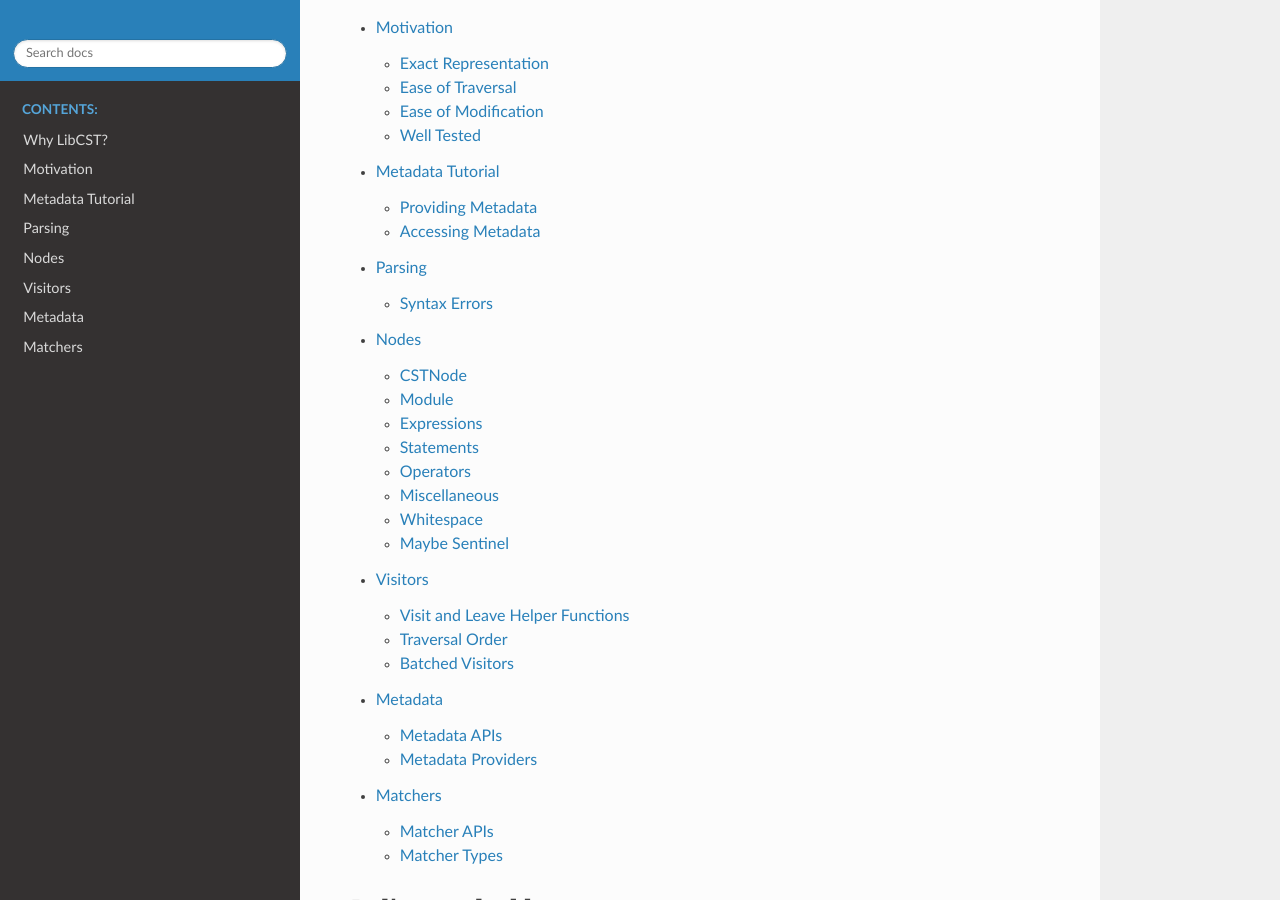
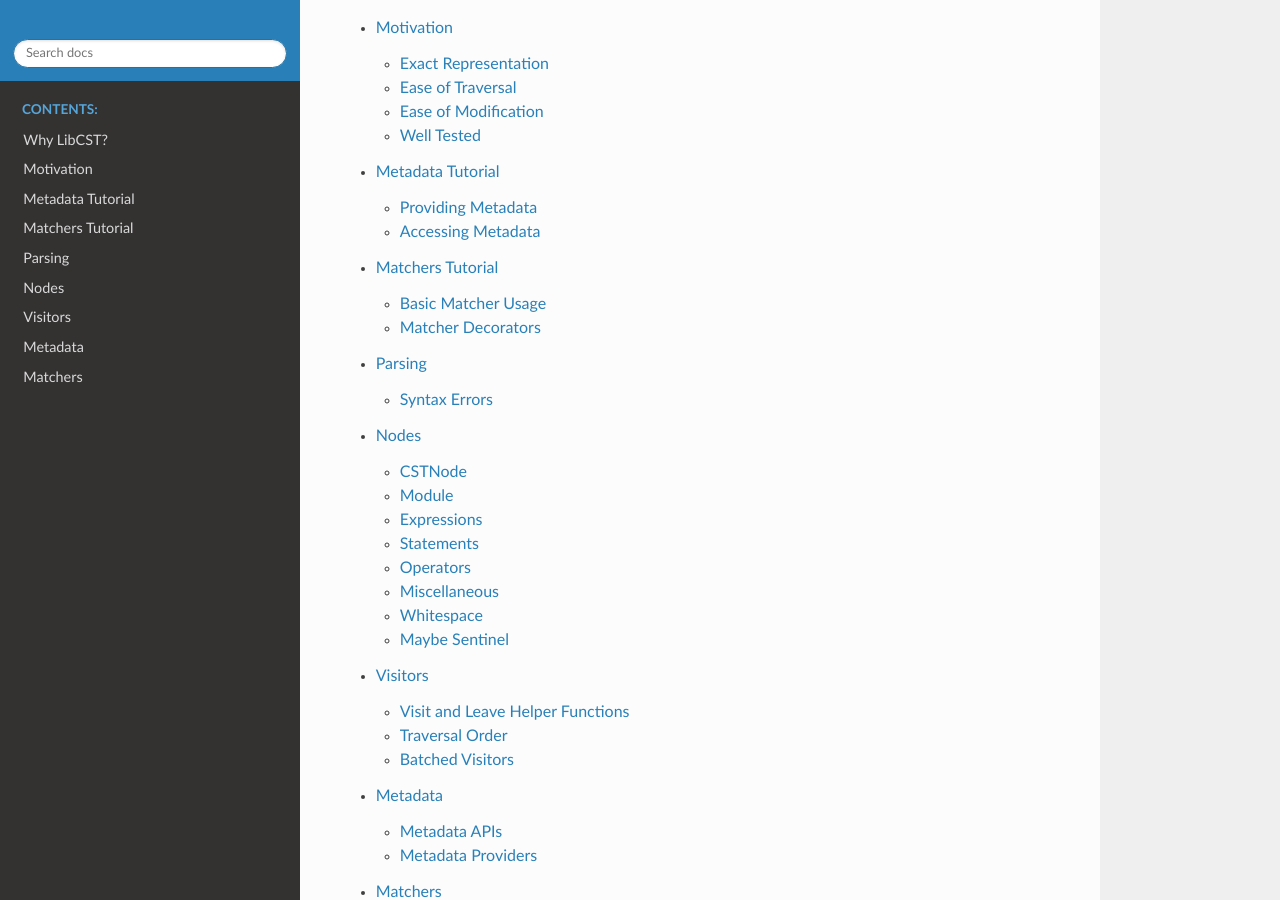
Before and after one commit to Instagram/LibCST, a Sphinx documentation site: the page built from docs/source/index.rst, in a window 1280 px wide and 900 px high, scrolled down 408 px. Built offline with Sphinx 7.4.7 and the Read the Docs theme 2.0.0, drawn with Linux system fonts in a browser that asks for light colours.

Commit message:
Add a tutorial for matchers.

```diff
--- a/docs/source/index.rst
+++ b/docs/source/index.rst
@@ -19,6 +19,7 @@
    motivation
    tutorial
    Metadata Tutorial <metadata_tutorial>
+   Matchers Tutorial <matchers_tutorial>
    parser
    nodes
    visitors
--- a/docs/source/matchers.rst
+++ b/docs/source/matchers.rst
@@ -30,6 +30,8 @@
 when LibCST calls visitor functions.
 
 .. autofunction:: libcst.matchers.matches
+
+.. _libcst-matcher-decorators:
 
 Decorators
 ^^^^^^^^^^
```
Also changed, not shown: docs/source/matchers_tutorial.ipynb (added).
